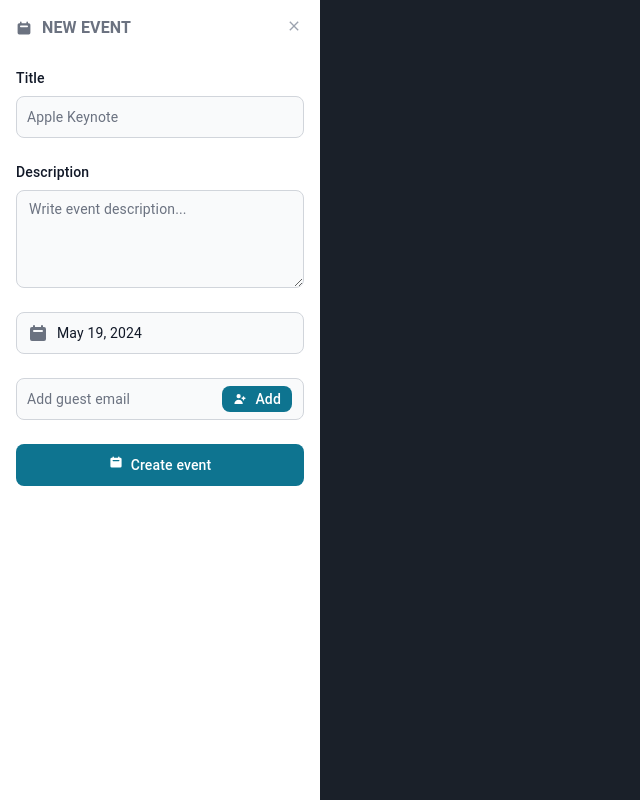
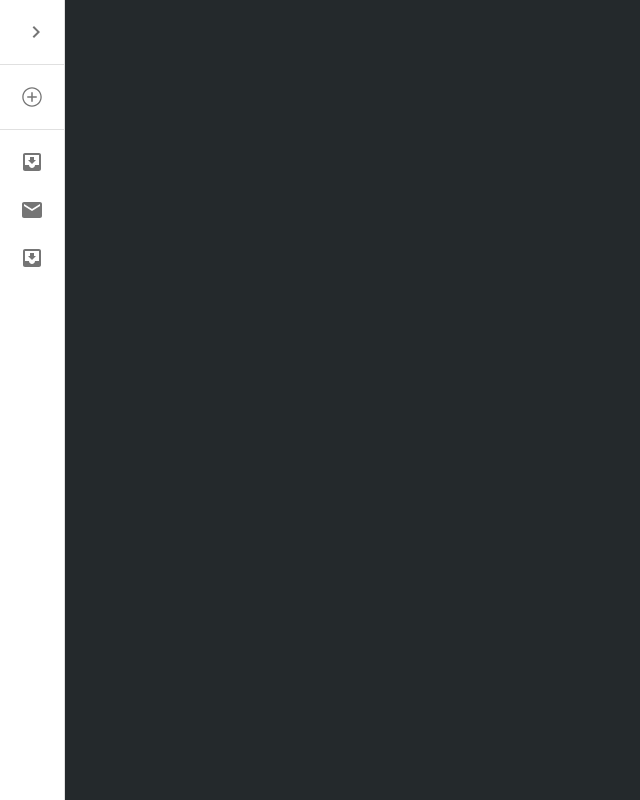
Before and after one commit to kshitijtanwar/Fueled, a React (Vite) app in the folder frontend/: page /main in a window 1280 px wide. Shown: the whole page, without its empty margins (0-640 px from the left). Built offline with nearby package versions, Linux system fonts and the light colour scheme.

Commit message:
fix: automatic open of Event form, set to false

```diff
--- a/frontend/src/components/SideDrawer.tsx
+++ b/frontend/src/components/SideDrawer.tsx
@@ -91,7 +91,7 @@ const Drawer = styled(MuiDrawer, {
 
 const SideDrawer = () => {
     const [open, setOpen] = React.useState(false);
-    const [isEventFormOpen, setEventFormIsOpen] = React.useState(true);
+    const [isEventFormOpen, setEventFormIsOpen] = React.useState(false);
     const handleDrawer = () => {
         setOpen(!open);
     };
```
